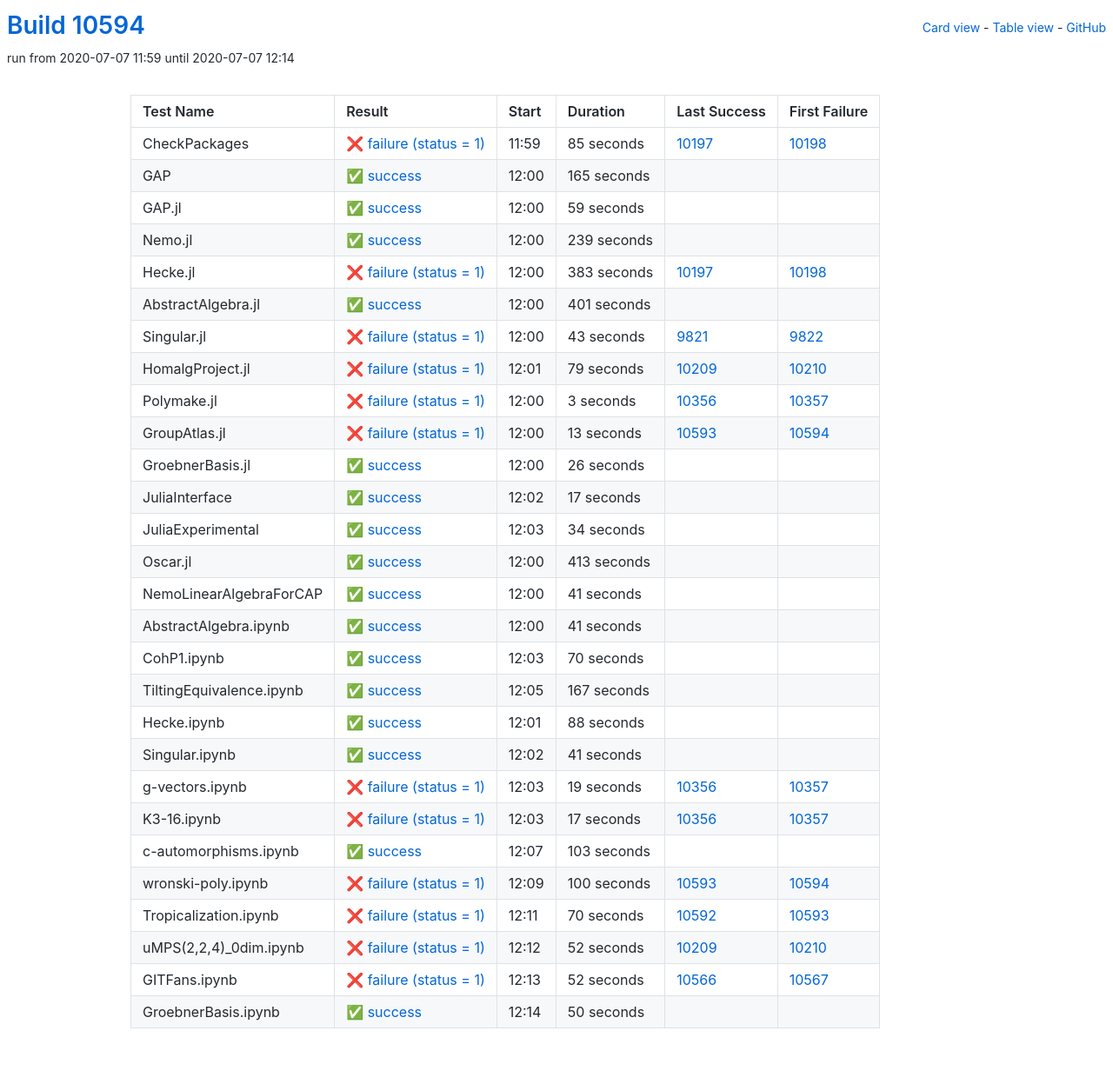
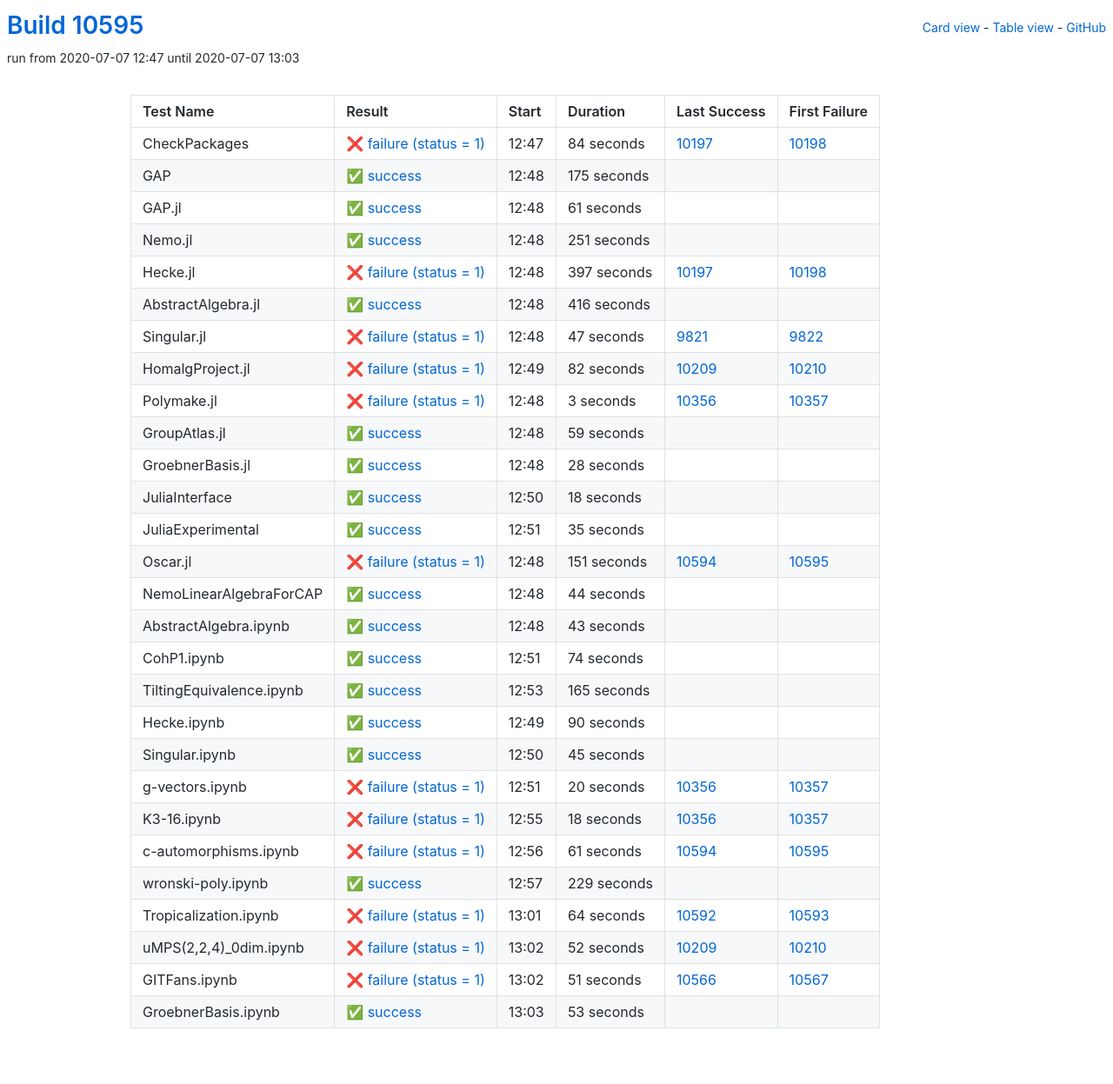
Before and after one commit to oscar-system/oscar-ci-status, a Jekyll site: the page built from table.html, in a window 1280 px wide. Shown: the whole page at 87% size. Built offline with Jekyll 4.4.1, drawn with Linux system fonts in a browser that asks for light colours.

Commit message:
Build #10595

```diff
--- a/_data/ci.yml
+++ b/_data/ci.yml
@@ -1,6 +1,6 @@
 ---
-build: 10594
-build_url: https://oscarci.mathematik.uni-kl.de/job/oscar/10594/
+build: 10595
+build_url: https://oscarci.mathematik.uni-kl.de/job/oscar/10595/
 job: oscar
 organization: oscar-system
 repo: oscar-ci-status
@@ -8,104 +8,104 @@ repourl: https://github.com/oscar-system/oscar-ci-status
 tests:
 - name: CheckPackages
   id: checkpackages
-  log: https://oscarci.mathematik.uni-kl.de/job/oscar/10594/artifact/logs/build-10594/CheckPackages.log
-  start: 2020-07-07 11:59
+  log: https://oscarci.mathematik.uni-kl.de/job/oscar/10595/artifact/logs/build-10595/CheckPackages.log
+  start: 2020-07-07 12:47
   success: false
   exitcode: 1
   status: failure
-  duration: 85
+  duration: 84
   last_success: 10197
   last_success_url: https://oscarci.mathematik.uni-kl.de/job/oscar/10197/
   first_failure: 10198
   first_failure_url: https://oscarci.mathematik.uni-kl.de/job/oscar/10198/
 - name: GAP
   id: gap
-  log: https://oscarci.mathematik.uni-kl.de/job/oscar/10594/artifact/logs/build-10594/GAP.log
-  start: 2020-07-07 12:00
+  log: https://oscarci.mathematik.uni-kl.de/job/oscar/10595/artifact/logs/build-10595/GAP.log
+  start: 2020-07-07 12:48
   success: true
   exitcode: 0
   status: success
-  duration: 165
+  duration: 175
   last_success: false
   last_success_url:
   first_failure: false
   first_failure_url:
 - name: GAP.jl
   id: gap-jl
-  log: https://oscarci.mathematik.uni-kl.de/job/oscar/10594/artifact/logs/build-10594/GAP.jl.log
-  start: 2020-07-07 12:00
+  log: https://oscarci.mathematik.uni-kl.de/job/oscar/10595/artifact/logs/build-10595/GAP.jl.log
+  start: 2020-07-07 12:48
   success: true
   exitcode: 0
   status: success
-  duration: 59
+  duration: 61
   last_success: false
   last_success_url:
   first_failure: false
   first_failure_url:
 - name: Nemo.jl
   id: nemo-jl
-  log: https://oscarci.mathematik.uni-kl.de/job/oscar/10594/artifact/logs/build-10594/Nemo.jl.log
-  start: 2020-07-07 12:00
+  log: https://oscarci.mathematik.uni-kl.de/job/oscar/10595/artifact/logs/build-10595/Nemo.jl.log
+  start: 2020-07-07 12:48
   success: true
   exitcode: 0
   status: success
-  duration: 239
+  duration: 251
   last_success: false
   last_success_url:
   first_failure: false
   first_failure_url:
 - name: Hecke.jl
   id: hecke-jl
-  log: https://oscarci.mathematik.uni-kl.de/job/oscar/10594/artifact/logs/build-10594/Hecke.jl.log
-  start: 2020-07-07 12:00
+  log: https://oscarci.mathematik.uni-kl.de/job/oscar/10595/artifact/logs/build-10595/Hecke.jl.log
+  start: 2020-07-07 12:48
   success: false
   exitcode: 1
   status: failure
-  duration: 383
+  duration: 397
   last_success: 10197
   last_success_url: https://oscarci.mathematik.uni-kl.de/job/oscar/10197/
   first_failure: 10198
   first_failure_url: https://oscarci.mathematik.uni-kl.de/job/oscar/10198/
 - name: AbstractAlgebra.jl
   id: abstractalgebra-jl
-  log: https://oscarci.mathematik.uni-kl.de/job/oscar/10594/artifact/logs/build-10594/AbstractAlgebra.jl.log
-  start: 2020-07-07 12:00
+  log: https://oscarci.mathematik.uni-kl.de/job/oscar/10595/artifact/logs/build-10595/AbstractAlgebra.jl.log
+  start: 2020-07-07 12:48
   success: true
   exitcode: 0
   status: success
-  duration: 401
+  duration: 416
   last_success: false
   last_success_url:
   first_failure: false
   first_failure_url:
 - name: Singular.jl
   id: singular-jl
-  log: https://oscarci.mathematik.uni-kl.de/job/oscar/10594/artifact/logs/build-10594/Singular.jl.log
-  start: 2020-07-07 12:00
+  log: https://oscarci.mathematik.uni-kl.de/job/oscar/10595/artifact/logs/build-10595/Singular.jl.log
+  start: 2020-07-07 12:48
   success: false
   exitcode: 1
   status: failure
-  duration: 43
+  duration: 47
   last_success: 9821
   last_success_url: https://oscarci.mathematik.uni-kl.de/job/oscar/9821/
   first_failure: 9822
   first_failure_url: https://oscarci.mathematik.uni-kl.de/job/oscar/9822/
 - name: HomalgProject.jl
   id: homalgproject-jl
-  log: https://oscarci.mathematik.uni-kl.de/job/oscar/10594/artifact/logs/build-10594/HomalgProject.jl.log
-  start: 2020-07-07 12:01
+  log: https://oscarci.mathematik.uni-kl.de/job/oscar/10595/artifact/logs/build-10595/HomalgProject.jl.log
+  start: 2020-07-07 12:49
   success: false
   exitcode: 1
   status: failure
-  duration: 79
+  duration: 82
   last_success: 10209
   last_success_url: https://oscarci.mathematik.uni-kl.de/job/oscar/10209/
   first_failure: 10210
   first_failure_url: https://oscarci.mathematik.uni-kl.de/job/oscar/10210/
 - name: Polymake.jl
   id: polymake-jl
-  log: https://oscarci.mathematik.uni-kl.de/job/oscar/10594/artifact/logs/build-10594/Polymake.jl.log
-  start: 2020-07-07 12:00
+  log: https://oscarci.mathematik.uni-kl.de/job/oscar/10595/artifact/logs/build-10595/Polymake.jl.log
+  start: 2020-07-07 12:48
   success: false
   exitcode: 1
   status: failure
@@ -116,200 +116,200 @@ tests:
   first_failure_url: https://oscarci.mathematik.uni-kl.de/job/oscar/10357/
 - name: GroupAtlas.jl
   id: groupatlas-jl
-  log: https://oscarci.mathematik.uni-kl.de/job/oscar/10594/artifact/logs/build-10594/GroupAtlas.jl.log
-  start: 2020-07-07 12:00
-  success: false
-  exitcode: 1
-  status: failure
-  duration: 13
-  last_success: 10593
-  last_success_url: https://oscarci.mathematik.uni-kl.de/job/oscar/10593/
-  first_failure: 10594
-  first_failure_url: https://oscarci.mathematik.uni-kl.de/job/oscar/10594/
-- name: GroebnerBasis.jl
-  id: groebnerbasis-jl
-  log: https://oscarci.mathematik.uni-kl.de/job/oscar/10594/artifact/logs/build-10594/GroebnerBasis.jl.log
-  start: 2020-07-07 12:00
+  log: https://oscarci.mathematik.uni-kl.de/job/oscar/10595/artifact/logs/build-10595/GroupAtlas.jl.log
+  start: 2020-07-07 12:48
   success: true
   exitcode: 0
   status: success
-  duration: 26
+  duration: 59
+  last_success: false
+  last_success_url:
+  first_failure: false
+  first_failure_url:
+- name: GroebnerBasis.jl
+  id: groebnerbasis-jl
+  log: https://oscarci.mathematik.uni-kl.de/job/oscar/10595/artifact/logs/build-10595/GroebnerBasis.jl.log
+  start: 2020-07-07 12:48
+  success: true
+  exitcode: 0
+  status: success
+  duration: 28
   last_success: false
   last_success_url:
   first_failure: false
   first_failure_url:
 - name: JuliaInterface
   id: juliainterface
-  log: https://oscarci.mathematik.uni-kl.de/job/oscar/10594/artifact/logs/build-10594/JuliaInterface.log
-  start: 2020-07-07 12:02
+  log: https://oscarci.mathematik.uni-kl.de/job/oscar/10595/artifact/logs/build-10595/JuliaInterface.log
+  start: 2020-07-07 12:50
   success: true
   exitcode: 0
   status: success
-  duration: 17
+  duration: 18
   last_success: false
   last_success_url:
   first_failure: false
   first_failure_url:
 - name: JuliaExperimental
   id: juliaexperimental
-  log: https://oscarci.mathematik.uni-kl.de/job/oscar/10594/artifact/logs/build-10594/JuliaExperimental.log
-  start: 2020-07-07 12:03
+  log: https://oscarci.mathematik.uni-kl.de/job/oscar/10595/artifact/logs/build-10595/JuliaExperimental.log
+  start: 2020-07-07 12:51
   success: true
   exitcode: 0
   status: success
-  duration: 34
+  duration: 35
   last_success: false
   last_success_url:
   first_failure: false
   first_failure_url:
 - name: Oscar.jl
   id: oscar-jl
-  log: https://oscarci.mathematik.uni-kl.de/job/oscar/10594/artifact/logs/build-10594/Oscar.jl.log
-  start: 2020-07-07 12:00
+  log: https://oscarci.mathematik.uni-kl.de/job/oscar/10595/artifact/logs/build-10595/Oscar.jl.log
+  start: 2020-07-07 12:48
+  success: false
+  exitcode: 1
+  status: failure
+  duration: 151
+  last_success: 10594
+  last_success_url: https://oscarci.mathematik.uni-kl.de/job/oscar/10594/
+  first_failure: 10595
+  first_failure_url: https://oscarci.mathematik.uni-kl.de/job/oscar/10595/
+- name: NemoLinearAlgebraForCAP
+  id: nemolinearalgebraforcap
+  log: https://oscarci.mathematik.uni-kl.de/job/oscar/10595/artifact/logs/build-10595/NemoLinearAlgebraForCAP.log
+  start: 2020-07-07 12:48
   success: true
   exitcode: 0
   status: success
-  duration: 413
-  last_success: false
-  last_success_url:
-  first_failure: false
-  first_failure_url:
-- name: NemoLinearAlgebraForCAP
-  id: nemolinearalgebraforcap
-  log: https://oscarci.mathematik.uni-kl.de/job/oscar/10594/artifact/logs/build-10594/NemoLinearAlgebraForCAP.log
-  start: 2020-07-07 12:00
-  success: true
-  exitcode: 0
-  status: success
-  duration: 41
+  duration: 44
   last_success: false
   last_success_url:
   first_failure: false
   first_failure_url:
 - name: AbstractAlgebra.ipynb
   id: abstractalgebra-ipynb
-  log: https://oscarci.mathematik.uni-kl.de/job/oscar/10594/artifact/logs/build-10594/AbstractAlgebra.ipynb.log
-  start: 2020-07-07 12:00
+  log: https://oscarci.mathematik.uni-kl.de/job/oscar/10595/artifact/logs/build-10595/AbstractAlgebra.ipynb.log
+  start: 2020-07-07 12:48
   success: true
   exitcode: 0
   status: success
-  duration: 41
+  duration: 43
   last_success: false
   last_success_url:
   first_failure: false
   first_failure_url:
 - name: CohP1.ipynb
   id: cohp1-ipynb
-  log: https://oscarci.mathematik.uni-kl.de/job/oscar/10594/artifact/logs/build-10594/CohP1.ipynb.log
-  start: 2020-07-07 12:03
+  log: https://oscarci.mathematik.uni-kl.de/job/oscar/10595/artifact/logs/build-10595/CohP1.ipynb.log
+  start: 2020-07-07 12:51
   success: true
   exitcode: 0
   status: success
-  duration: 70
+  duration: 74
   last_success: false
   last_success_url:
   first_failure: false
   first_failure_url:
 - name: TiltingEquivalence.ipynb
   id: tiltingequivalence-ipynb
-  log: https://oscarci.mathematik.uni-kl.de/job/oscar/10594/artifact/logs/build-10594/TiltingEquivalence.ipynb.log
-  start: 2020-07-07 12:05
+  log: https://oscarci.mathematik.uni-kl.de/job/oscar/10595/artifact/logs/build-10595/TiltingEquivalence.ipynb.log
+  start: 2020-07-07 12:53
   success: true
   exitcode: 0
   status: success
-  duration: 167
+  duration: 165
   last_success: false
   last_success_url:
   first_failure: false
   first_failure_url:
 - name: Hecke.ipynb
   id: hecke-ipynb
-  log: https://oscarci.mathematik.uni-kl.de/job/oscar/10594/artifact/logs/build-10594/Hecke.ipynb.log
-  start: 2020-07-07 12:01
+  log: https://oscarci.mathematik.uni-kl.de/job/oscar/10595/artifact/logs/build-10595/Hecke.ipynb.log
+  start: 2020-07-07 12:49
   success: true
   exitcode: 0
   status: success
-  duration: 88
+  duration: 90
   last_success: false
   last_success_url:
   first_failure: false
   first_failure_url:
 - name: Singular.ipynb
   id: singular-ipynb
-  log: https://oscarci.mathematik.uni-kl.de/job/oscar/10594/artifact/logs/build-10594/Singular.ipynb.log
-  start: 2020-07-07 12:02
+  log: https://oscarci.mathematik.uni-kl.de/job/oscar/10595/artifact/logs/build-10595/Singular.ipynb.log
+  start: 2020-07-07 12:50
   success: true
   exitcode: 0
   status: success
-  duration: 41
+  duration: 45
   last_success: false
   last_success_url:
   first_failure: false
   first_failure_url:
 - name: g-vectors.ipynb
   id: g-vectors-ipynb
-  log: https://oscarci.mathematik.uni-kl.de/job/oscar/10594/artifact/logs/build-10594/g-vectors.ipynb.log
-  start: 2020-07-07 12:03
+  log: https://oscarci.mathematik.uni-kl.de/job/oscar/10595/artifact/logs/build-10595/g-vectors.ipynb.log
+  start: 2020-07-07 12:51
   success: false
   exitcode: 1
   status: failure
-  duration: 19
+  duration: 20
   last_success: 10356
   last_success_url: https://oscarci.mathematik.uni-kl.de/job/oscar/10356/
   first_failure: 10357
   first_failure_url: https://oscarci.mathematik.uni-kl.de/job/oscar/10357/
 - name: K3-16.ipynb
   id: k3-16-ipynb
-  log: https://oscarci.mathematik.uni-kl.de/job/oscar/10594/artifact/logs/build-10594/K3-16.ipynb.log
-  start: 2020-07-07 12:03
+  log: https://oscarci.mathematik.uni-kl.de/job/oscar/10595/artifact/logs/build-10595/K3-16.ipynb.log
+  start: 2020-07-07 12:55
   success: false
   exitcode: 1
   status: failure
-  duration: 17
+  duration: 18
   last_success: 10356
   last_success_url: https://oscarci.mathematik.uni-kl.de/job/oscar/10356/
   first_failure: 10357
   first_failure_url: https://oscarci.mathematik.uni-kl.de/job/oscar/10357/
 - name: c-automorphisms.ipynb
   id: c-automorphisms-ipynb
-  log: https://oscarci.mathematik.uni-kl.de/job/oscar/10594/artifact/logs/build-10594/c-automorphisms.ipynb.log
-  start: 2020-07-07 12:07
+  log: https://oscarci.mathematik.uni-kl.de/job/oscar/10595/artifact/logs/build-10595/c-automorphisms.ipynb.log
+  start: 2020-07-07 12:56
+  success: false
+  exitcode: 1
+  status: failure
+  duration: 61
+  last_success: 10594
+  last_success_url: https://oscarci.mathematik.uni-kl.de/job/oscar/10594/
+  first_failure: 10595
+  first_failure_url: https://oscarci.mathematik.uni-kl.de/job/oscar/10595/
+- name: wronski-poly.ipynb
+  id: wronski-poly-ipynb
+  log: https://oscarci.mathematik.uni-kl.de/job/oscar/10595/artifact/logs/build-10595/wronski-poly.ipynb.log
+  start: 2020-07-07 12:57
   success: true
   exitcode: 0
   status: success
-  duration: 103
+  duration: 229
   last_success: false
   last_success_url:
   first_failure: false
   first_failure_url:
-- name: wronski-poly.ipynb
-  id: wronski-poly-ipynb
-  log: https://oscarci.mathematik.uni-kl.de/job/oscar/10594/artifact/logs/build-10594/wronski-poly.ipynb.log
-  start: 2020-07-07 12:09
+- name: Tropicalization.ipynb
+  id: tropicalization-ipynb
+  log: https://oscarci.mathematik.uni-kl.de/job/oscar/10595/artifact/logs/build-10595/Tropicalization.ipynb.log
+  start: 2020-07-07 13:01
   success: false
   exitcode: 1
   status: failure
-  duration: 100
-  last_success: 10593
-  last_success_url: https://oscarci.mathematik.uni-kl.de/job/oscar/10593/
-  first_failure: 10594
-  first_failure_url: https://oscarci.mathematik.uni-kl.de/job/oscar/10594/
-- name: Tropicalization.ipynb
-  id: tropicalization-ipynb
-  log: https://oscarci.mathematik.uni-kl.de/job/oscar/10594/artifact/logs/build-10594/Tropicalization.ipynb.log
-  start: 2020-07-07 12:11
-  success: false
-  exitcode: 1
-  status: failure
-  duration: 70
+  duration: 64
   last_success: 10592
   last_success_url: https://oscarci.mathematik.uni-kl.de/job/oscar/10592/
   first_failure: 10593
   first_failure_url: https://oscarci.mathematik.uni-kl.de/job/oscar/10593/
 - name: uMPS(2,2,4)_0dim.ipynb
   id: umps-2-2-4-0dim-ipynb
-  log: https://oscarci.mathematik.uni-kl.de/job/oscar/10594/artifact/logs/build-10594/uMPS-2-2-4-_0dim.ipynb.log
-  start: 2020-07-07 12:12
+  log: https://oscarci.mathematik.uni-kl.de/job/oscar/10595/artifact/logs/build-10595/uMPS-2-2-4-_0dim.ipynb.log
+  start: 2020-07-07 13:02
   success: false
   exitcode: 1
   status: failure
@@ -320,24 +320,24 @@ tests:
   first_failure_url: https://oscarci.mathematik.uni-kl.de/job/oscar/10210/
 - name: GITFans.ipynb
   id: gitfans-ipynb
-  log: https://oscarci.mathematik.uni-kl.de/job/oscar/10594/artifact/logs/build-10594/GITFans.ipynb.log
-  start: 2020-07-07 12:13
+  log: https://oscarci.mathematik.uni-kl.de/job/oscar/10595/artifact/logs/build-10595/GITFans.ipynb.log
+  start: 2020-07-07 13:02
   success: false
   exitcode: 1
   status: failure
-  duration: 52
+  duration: 51
   last_success: 10566
   last_success_url: https://oscarci.mathematik.uni-kl.de/job/oscar/10566/
   first_failure: 10567
   first_failure_url: https://oscarci.mathematik.uni-kl.de/job/oscar/10567/
 - name: GroebnerBasis.ipynb
   id: groebnerbasis-ipynb
-  log: https://oscarci.mathematik.uni-kl.de/job/oscar/10594/artifact/logs/build-10594/GroebnerBasis.ipynb.log
-  start: 2020-07-07 12:14
+  log: https://oscarci.mathematik.uni-kl.de/job/oscar/10595/artifact/logs/build-10595/GroebnerBasis.ipynb.log
+  start: 2020-07-07 13:03
   success: true
   exitcode: 0
   status: success
-  duration: 50
+  duration: 53
   last_success: false
   last_success_url:
   first_failure: false
```
Also changed, not shown: README.md.
